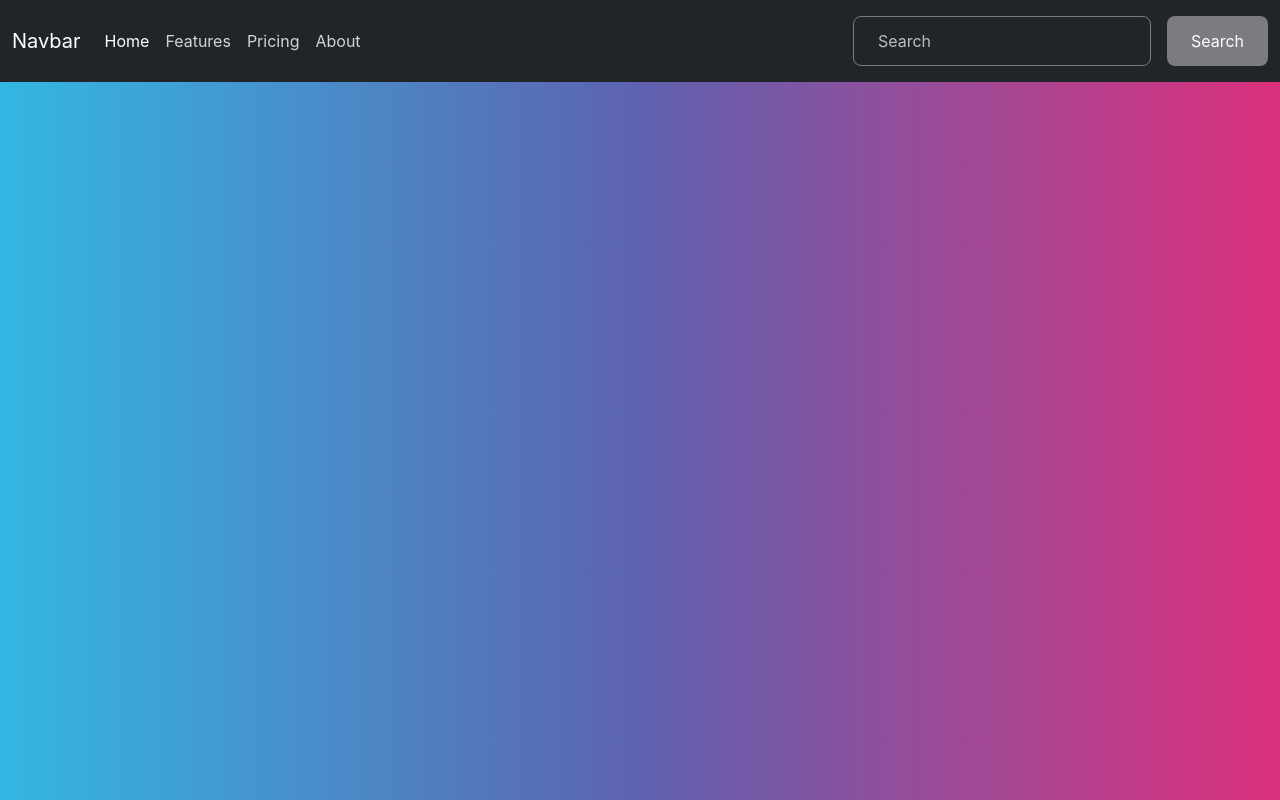
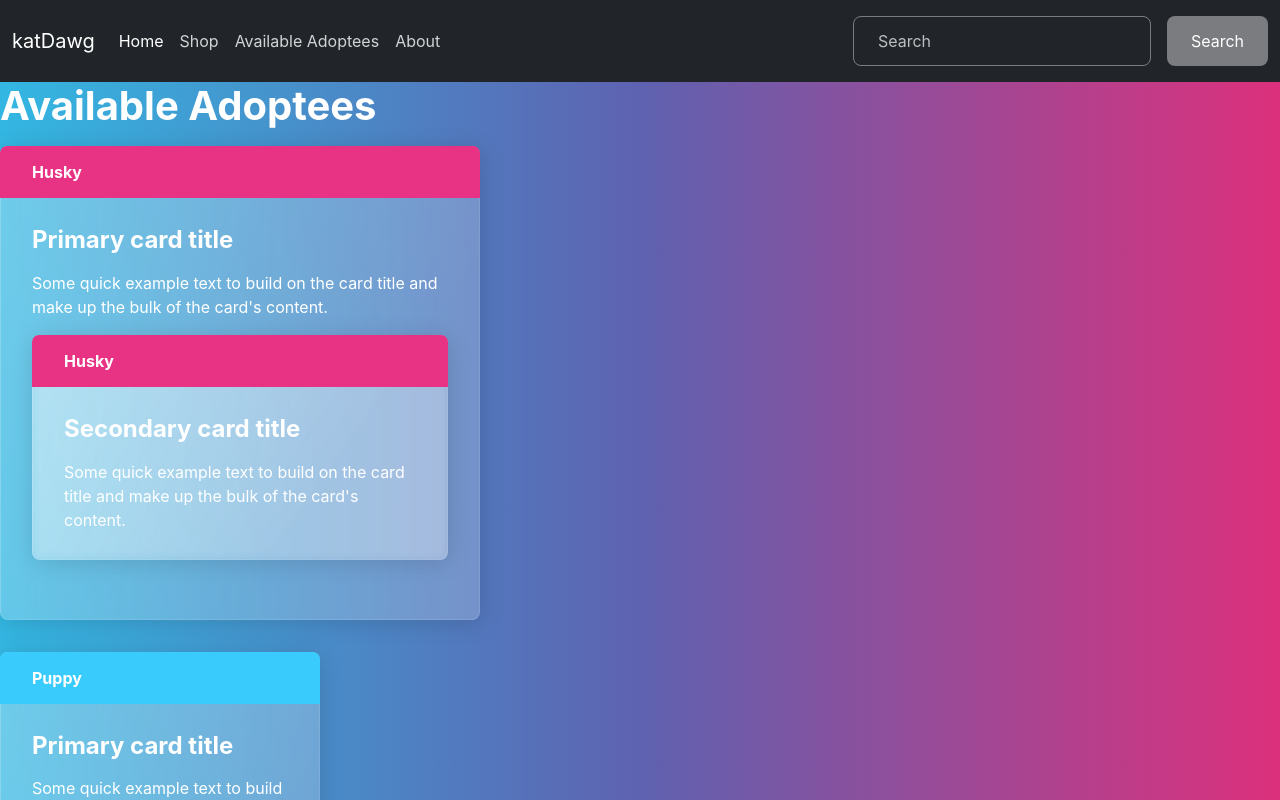
Before and after one commit to joelmartinez16/katDawg, a React (Create React App) app in the folder client/: page /availablePets in a window 1280 px wide. Shown: the top 800 px of the page. Built offline with nearby package versions, Linux system fonts and the light colour scheme.

Commit message:
commiting changes before merge

```diff
--- a/client/src/App.css
+++ b/client/src/App.css
@@ -36,3 +36,8 @@
     transform: rotate(360deg);
   }
 }
+
+.cards {
+  position: absolute;
+
+}
--- a/client/src/App.js
+++ b/client/src/App.js
@@ -2,6 +2,7 @@ import { BrowserRouter as Router, Route, Switch } from 'react-router-dom'
 import { ApolloClient, ApolloProvider, InMemoryCache } from '@apollo/client';
 import HomePage from './pages/Home';
 import ShopPage from './pages/Shop';
+import PetsPage from "./pages/AvailablePets";
 import NavBar from './components/NavBar'
 
 const client = new ApolloClient({
@@ -26,6 +27,22 @@ const dummy = [
   },
 ]
 
+const dummy2 = [
+  {
+    border: "primary",
+    header: "Husky",
+    size: 30
+  },
+  {
+    border: "info",
+    header: "Puppy"
+  },
+  {
+    border: "danger",
+    header: "Bulldog",
+    size: 12
+  },
+]
 function App() {
   return (
     //provider for apolloclient for graphql
@@ -35,6 +52,7 @@ function App() {
         <Switch>
           <Route path="/" exact component={HomePage} />
           <Route path="/shop" exact component={()=> <ShopPage shopItems={dummy}/>} />
+          <Route path="/availablePets" exact component={()=> <PetsPage AvailablePets={dummy2}/>} />
         </Switch>
       </Router>
     </ApolloProvider>
--- a/client/src/components/Card.js
+++ b/client/src/components/Card.js
@@ -1,14 +1,22 @@
-const Card = ({ border, header, size = 20 }) => {
+const Card = ({ border, header, secondary,  size = 20 }) => {
 
     return <>
-        <div class={`card border-${border} mb-3`} style={{maxWidth: `${size}rem`}}>
+        <div class={`card border-${border} mb-3`} style={{ maxWidth: `${size}rem` }}>
             <div class="card-header">{header}</div>
             <div class="card-body">
                 <h4 class="card-title">Primary card title</h4>
                 <p class="card-text">Some quick example text to build on the card title and make up the bulk of the card's content.</p>
+
+            <div class={`card border-${secondary} mb-3`} style={{ maxWidth: `${size}rem`}}>
+                <div class="card-header">{header}</div>
+                <div class="card-body">
+                    <h4 class="card-title">Secondary card title</h4>
+                    <p class="card-text">Some quick example text to build on the card title and make up the bulk of the card's content.</p>
+                </div>
+                </div>
+                </div>
             </div>
-        </div>
     </>
 }
 
-export default Card
+        export default Card
--- a/client/src/components/ItemPage.js
+++ b/client/src/components/ItemPage.js
@@ -0,0 +1 @@
+import React from "react";
--- a/client/src/components/NavBar.js
+++ b/client/src/components/NavBar.js
@@ -2,7 +2,7 @@ const NavBar = () => {
     return <>
         <nav class="navbar navbar-expand-lg navbar-dark bg-dark">
             <div class="container-fluid">
-                <a class="navbar-brand" href="#">Navbar</a>
+                <a class="navbar-brand" href="#">katDawg</a>
                 <button class="navbar-toggler" type="button" data-bs-toggle="collapse" data-bs-target="#navbarColor02" aria-controls="navbarColor02" aria-expanded="false" aria-label="Toggle navigation">
                     <span class="navbar-toggler-icon"></span>
                 </button>
@@ -15,10 +15,10 @@ const NavBar = () => {
                             </a>
                         </li>
                         <li class="nav-item">
-                            <a class="nav-link" href="#">Features</a>
+                            <a class="nav-link" href="#">Shop</a>
                         </li>
                         <li class="nav-item">
-                            <a class="nav-link" href="#">Pricing</a>
+                            <a class="nav-link" href="#">Available Adoptees</a>
                         </li>
                         <li class="nav-item">
                             <a class="nav-link" href="#">About</a>
--- a/client/src/pages/AvailablePets.js
+++ b/client/src/pages/AvailablePets.js
@@ -0,0 +1,11 @@
+import Card from '../components/Card'
+
+const Pets = ({ AvailablePets }) => {
+    //this is the shop page
+    return <>
+        <h1>Available Adoptees</h1>
+        {AvailablePets.map((data) => <Card {...data} />)}
+    </>
+}
+
+export default Pets;
```
